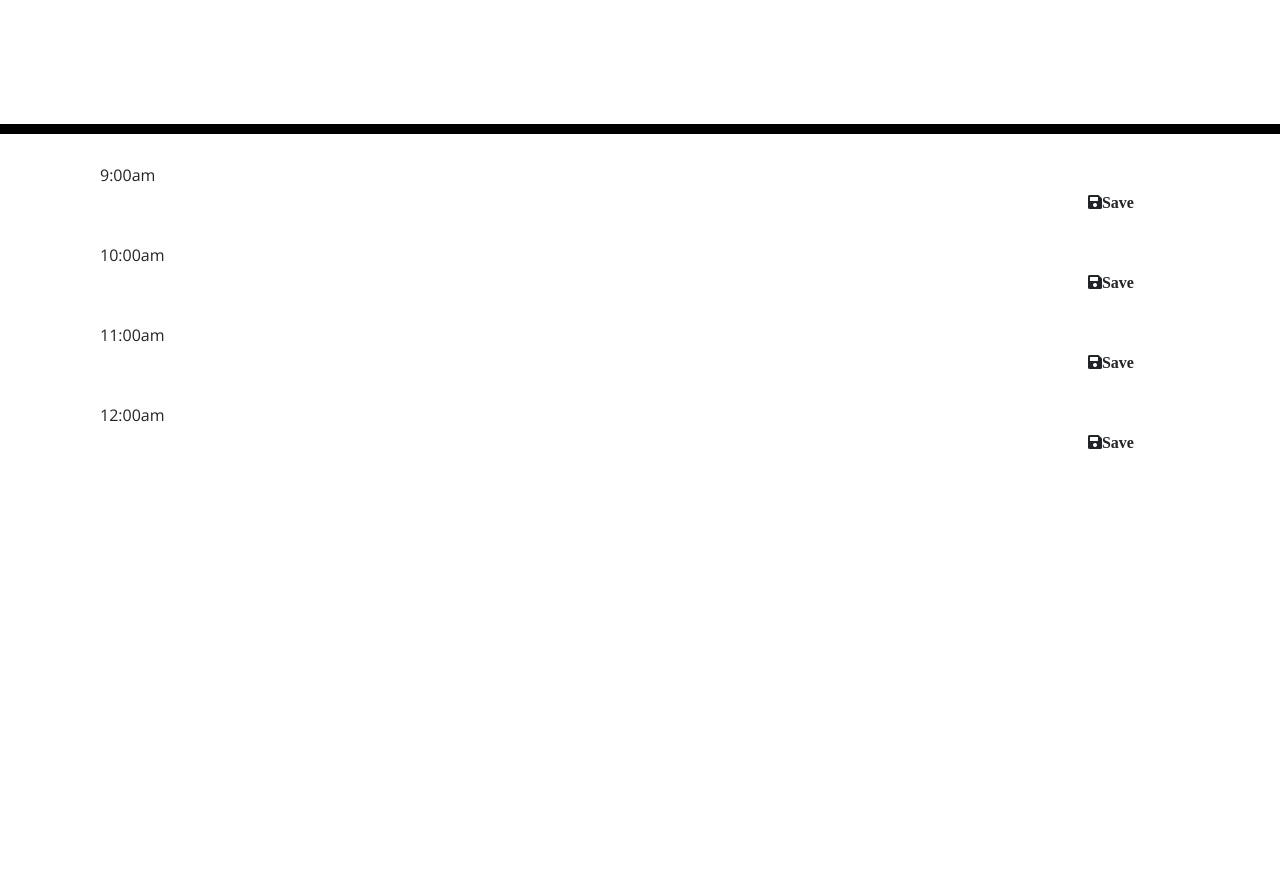
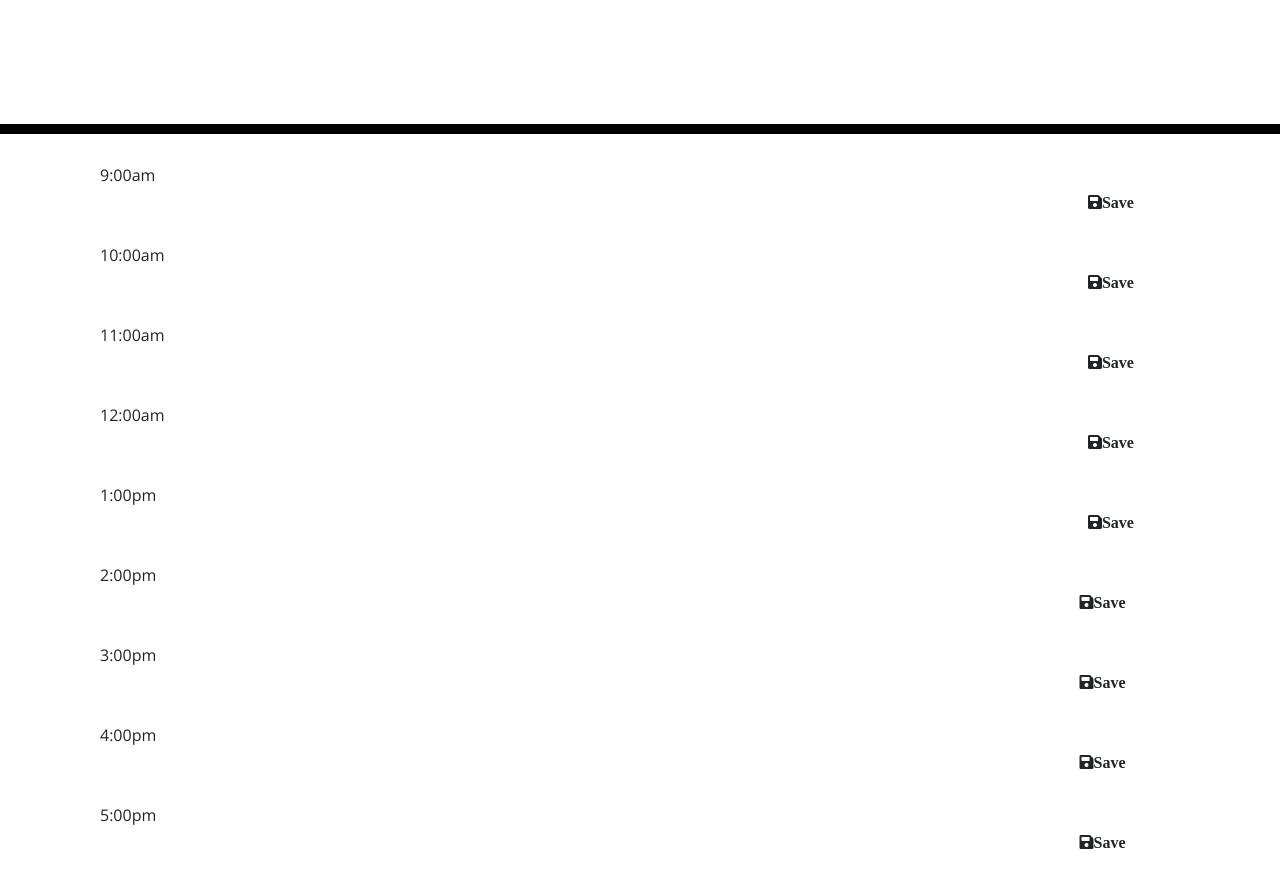
Before and after one commit to annabessant/Daily-Planner-App, a plain HTML site: page index.html in a window 1280 px wide. Shown: the part 182-1068 px from the top of the page. Before the commit the page ends 800 px from the top, so only its background shows below. Drawn offline with nearby package versions, Linux system fonts and the light colour scheme.

Commit message:
add added 13:00-17:00 containers to HTML

```diff
--- a/index.html
+++ b/index.html
@@ -86,10 +86,68 @@
         </div>
 
 
+        <!-- 1:00pm time block row is here-->
+        <div class="row">
+          <!--1:00pm time column is here-->
+          <div id="1-first-column" class="first-column col-2" position="center">1:00pm</div>
+          <!--1:00pm text content is here-->
+          <div id="1-second-column" class="second-column col-8" countenteditable="true"></div>
+          <!--1:00pm row save column-->
+          <div class="save-column col-2">
+            <button id="1-save-button" class="btn save-button" type="click"><i class="fa fa-save">Save</i></button>
+          </div>
+        </div>
+
+      <!-- 2:00pm time block row is here-->
+      <div class="row">
+        <!--2:00pm time column is here-->
+        <div id="2-first-column" class="first-column col-2" position="center">2:00pm</div>
+        <!--2:00pm text content is here-->
+        <div id="2-second-column" class="second-column col-8" countenteditable="true"></div>
+        <!--2:00pm row save column-->
+        <div class="save-column col-2">
+          <button id="2-save-button" class="btn save-button" type="click"><i class="fa fa-save">Save</i></button>
+        </div>
+      </div>
 
 
+      <!-- 3:00pm time block row is here-->
+      <div class="row">
+        <!--3:00pm time column is here-->
+        <div id="3-first-column" class="first-column col-2" position="center">3:00pm</div>
+        <!--3:00pm text content is here-->
+        <div id="3-second-column" class="second-column col-8" countenteditable="true"></div>
+        <!--3:00pm row save column-->
+        <div class="save-column col-2">
+          <button id="3-save-button" class="btn save-button" type="click"><i class="fa fa-save">Save</i></button>
+        </div>
+      </div>
 
 
+      <!-- 4:00pm time block row is here-->
+      <div class="row">
+        <!--4:00pm time column is here-->
+        <div id="4-first-column" class="first-column col-2" position="center">4:00pm</div>
+        <!--4:00pm text content is here-->
+        <div id="4-second-column" class="second-column col-8" countenteditable="true"></div>
+        <!--4:00pm row save column-->
+        <div class="save-column col-2">
+          <button id="4-save-button" class="btn save-button" type="click"><i class="fa fa-save">Save</i></button>
+        </div>
+      </div>
+
+
+      <!-- 5:00pm time block row is here-->
+      <div class="row">
+        <!--5:00pm time column is here-->
+        <div id="5-first-column" class="first-column col-2" position="center">5:00pm</div>
+        <!--5:00pm text content is here-->
+        <div id="5-second-column" class="second-column col-8" countenteditable="true"></div>
+        <!--5:00pm row save column-->
+        <div class="save-column col-2">
+          <button id="5-save-button" class="btn save-button" type="click"><i class="fa fa-save">Save</i></button>
+        </div>
+      </div>
 
       </div>
     </div>
```
